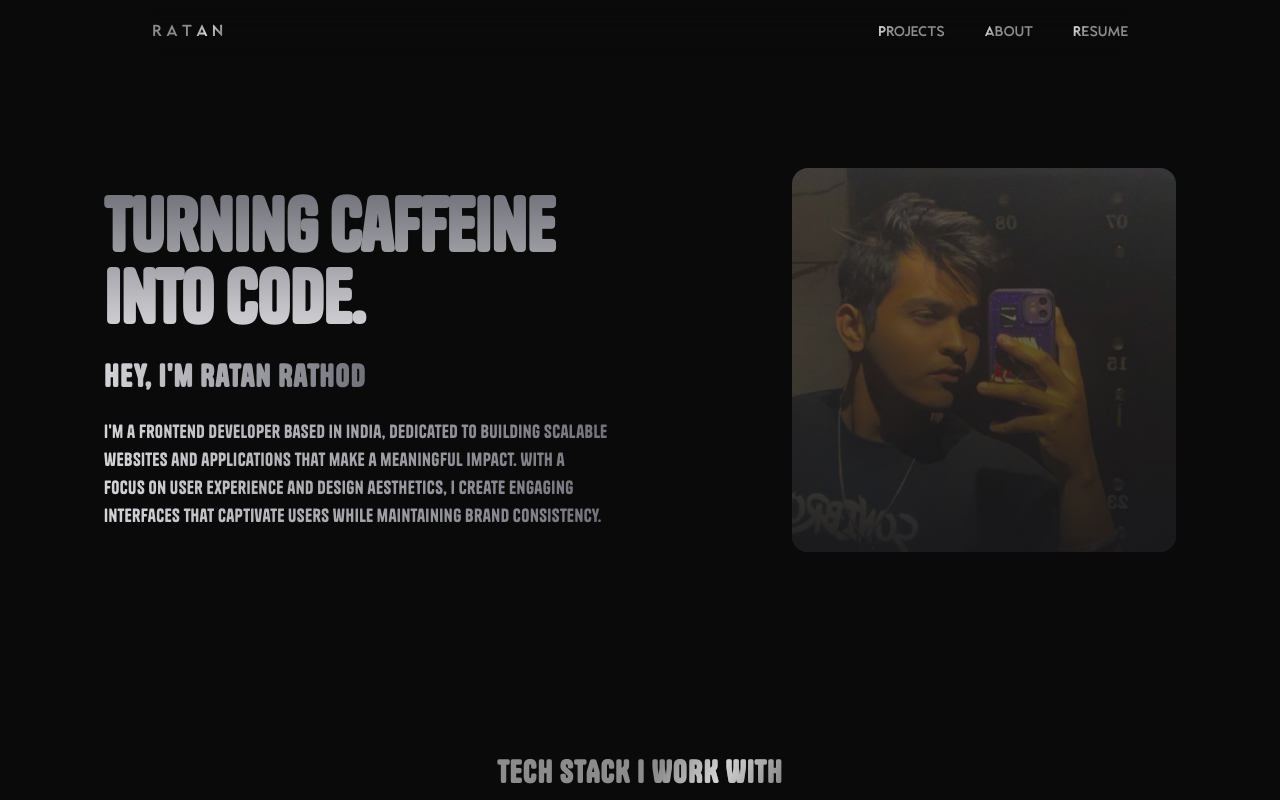
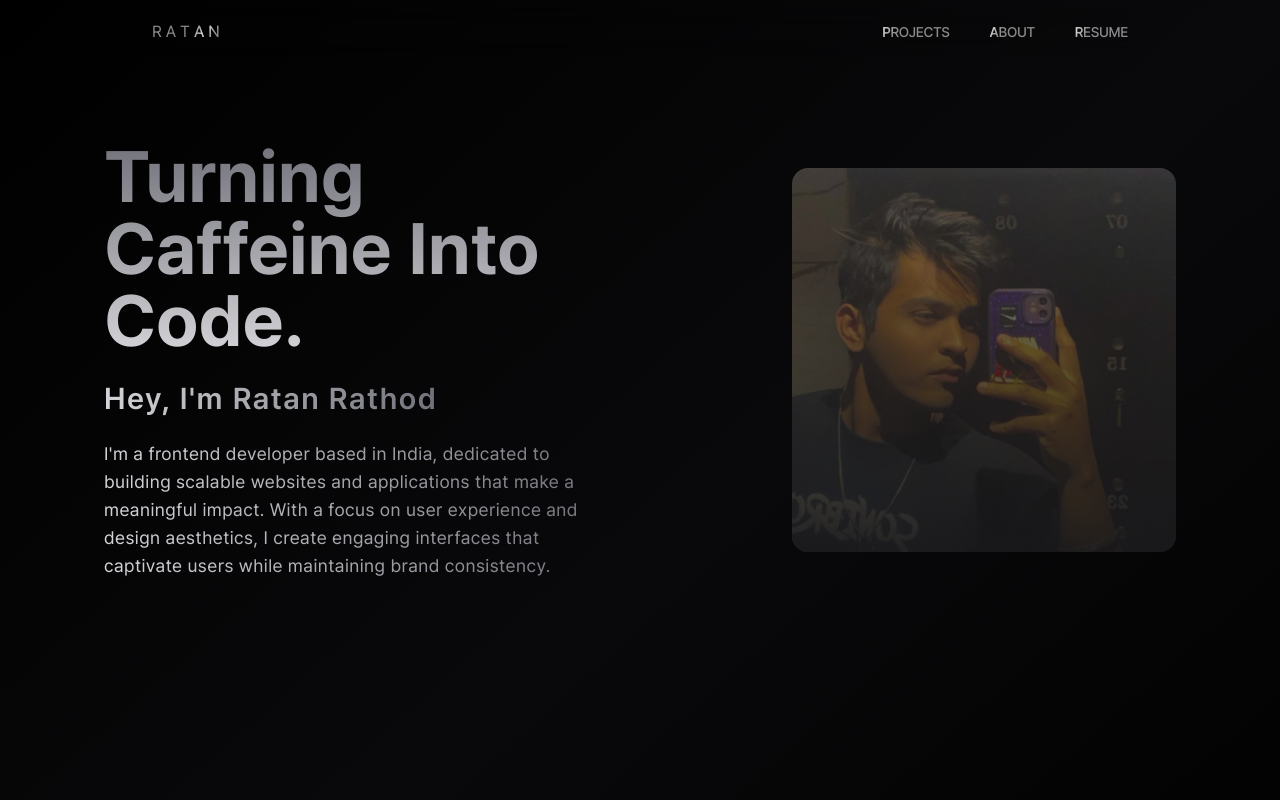
Before and after one commit to ratanz/Portfolio, a Next.js app: page / in a window 1280 px wide. Shown: the top 800 px of the page. Built offline with nearby package versions, Linux system fonts and the light colour scheme.

Commit message:
desgin changes v1

```diff
--- a/app/layout.tsx
+++ b/app/layout.tsx
@@ -15,20 +15,11 @@ const spacer36 = localFont({
   variable: '--font-spacer36',
 })
 
-const glorich = localFont({
-  src: './fonts/Glorich-Bold.otf',
-  variable: '--font-glorich',
-})
-
-const tanker = localFont({
-  src: './fonts/Tanker-Regular.otf',
-  variable: '--font-tanker',
-})
 
 // metadata for the website
 export const metadata: Metadata = {
-  title: "Ratan.codes",
-  description: "Ratan's personal website",
+  title: "Ratanz",
+  description: "Ratan's personal portfolio website",
 };
 
 // root layout for the website
@@ -39,7 +30,7 @@ export default function RootLayout({
 }>) {
   return (
     <html lang="en">
-    <body className={`${tanker.variable} ${pretendard.variable} ${spacer36.variable} ${glorich.variable}`}>
+    <body className={`${pretendard.variable} ${spacer36.variable}`}>
       {children}
     </body>
     </html>
--- a/components/Homepage.tsx
+++ b/components/Homepage.tsx
@@ -62,23 +62,27 @@ const Homepage = () => {
       )
     }
 
-    [mainTitleRef, subTitleRef, descriptionRef,  techStackTitleRef].forEach(ref => {
+    [mainTitleRef, subTitleRef, descriptionRef].forEach(ref => {
       if (ref.current) animateGradientText(ref.current)
     })
 
 
-    // tech stack title animation
-    tl.to(techStackTitleRef.current,
-      {
-        opacity: 1,
-        y: 0,
-        duration: 0.7,
-        stagger: 0.3,
-        yoyo: true,
-        ease: 'power3.out',
-      },
-      '-=0.9'
-    )
+    // Set initial state for tech stack title
+    gsap.set(techStackTitleRef.current, { opacity: 0, y: 30 })
+
+    // Tech stack title animation with ScrollTrigger
+    gsap.to(techStackTitleRef.current, {
+      opacity: 1,
+      y: 0,
+      duration: 0.7,
+      delay: 0.5,
+      ease: 'power3.out',
+      scrollTrigger: {
+        trigger: techStackTitleRef.current,
+        start: 'top 90%',
+        toggleActions: 'play none none reverse',
+      }
+    })
 
     // Set initial state for icons
     gsap.set(Array.from(iconsRef.current?.children || []), { opacity: 0, y: 20 })
@@ -100,7 +104,7 @@ const Homepage = () => {
 
 
   return (
-    <div className='content min-h-screen w-full bg-neutral-950 font-tanker px-4 py-8 md:p-14'>
+    <div className='content min-h-screen w-full bg-gradient-to-br from-black via-zinc-950 to-black font-pretendard px-4 py-8 md:p-14'>
       {/* Hero Section */}
       <div className='flex flex-col-reverse lg:flex-row min-h-[30rem] items-center justify-between max-w-7xl mx-auto mt-6 sm:mt-8 lg:mt-16 px-4 sm:px-8 lg:px-12 gap-6 sm:gap-8 lg:gap-16'>
 
@@ -142,7 +146,7 @@ const Homepage = () => {
         <h1 ref={techStackTitleRef}>
           <ShinyText
             text="Tech Stack I Work With"
-            className="text-base sm:text-xl lg:text-3xl font-bold tracking-wider p-2 uppercase"
+            className="text-base sm:text-xl lg:text-3xl font-bold tracking-wider "
           />
         </h1>
 
--- a/components/Navbar.tsx
+++ b/components/Navbar.tsx
@@ -102,7 +102,7 @@ export function Navbar() {
 
   return (
     <>
-      <div ref={navbarRef} className={`content h-12 px-6 py-4 mt-2 flex justify-between items-center fixed font-glorich top-0 left-0 right-0 transition-all duration-300 w-[80%] ml-[10%] rounded-full backdrop-blur-md z-[60]
+      <div ref={navbarRef} className={`content h-12 px-6 py-4 mt-2 flex justify-between items-center fixed font-pretendard   top-0 left-0 right-0 transition-all duration-300 w-[80%] ml-[10%] rounded-full backdrop-blur-md z-[60]
       ${isScrolled ? 'bg-[#58585820] backdrop-blur-2xl': "bg-transparent"}`}
         style={{ transform: 'translateY(-100%)' }}
       >
```
